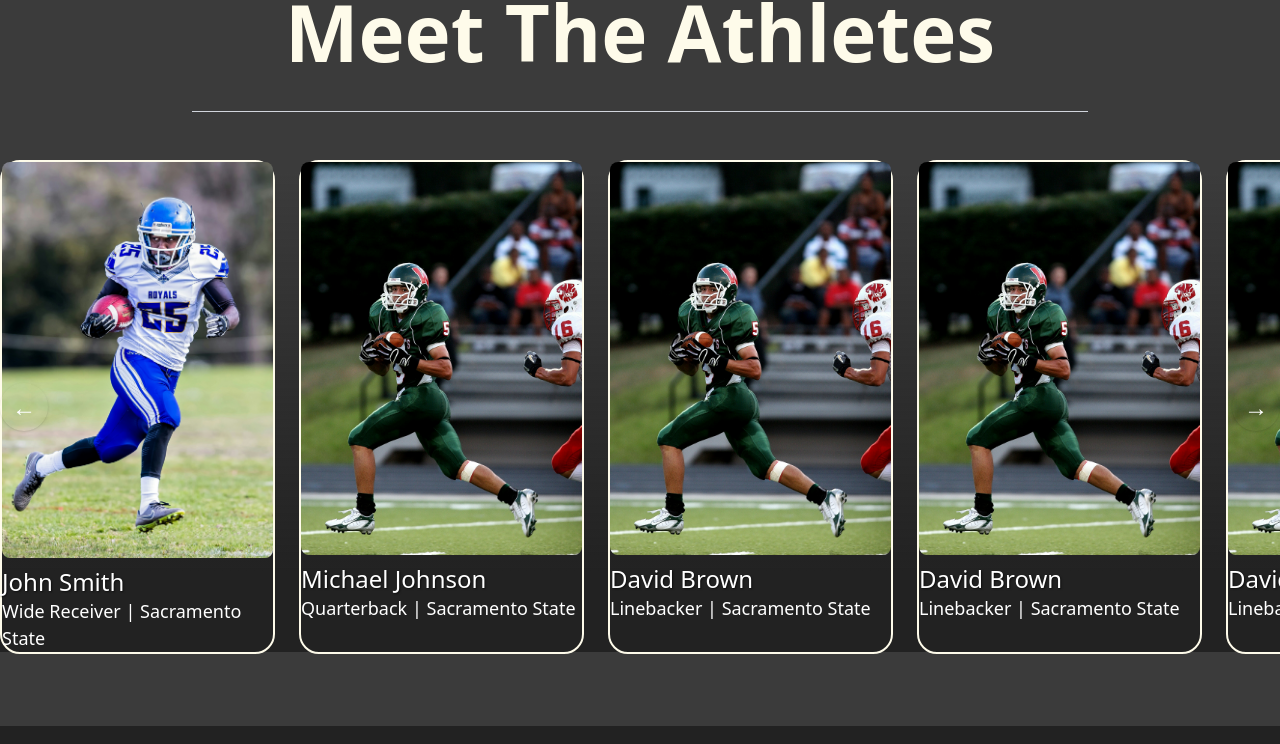
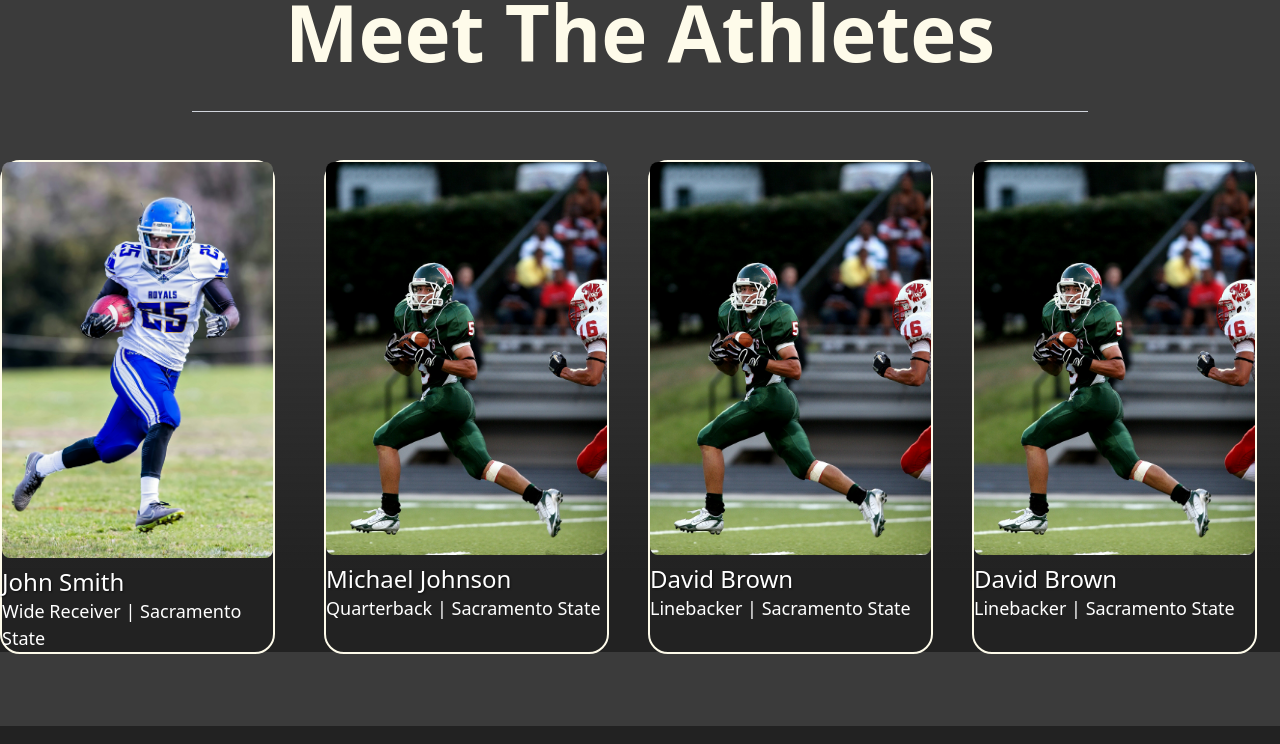
Before and after one commit to Chriscsu/CSC-131-Project-Team-4, a plain HTML site: page athletes.html in a window 1280 px wide. Shown: the part 948-1692 px from the top of the page. Drawn offline with nearby package versions, Linux system fonts and the light colour scheme; a script that the page names is missing.

Commit message:
updated atheltes

```diff
--- a/athletes.html
+++ b/athletes.html
@@ -76,15 +76,15 @@
     </div>
 
 
-    <div class="relative w-full" style="overflow: hidden;">
-        <button id="nextBtn" class=" right_arrow absolute right-0 top-1/2 -translate-y-1/2 z-10 bg-transparent shadow px-3 py-2 rounded-full text-2xl hover:text-red">
+    <div class="" >
+        <!-- <button id="nextBtn" class=" right_arrow absolute right-0 top-1/2 -translate-y-1/2 z-10 bg-transparent shadow px-3 py-2 rounded-full text-2xl hover:text-red">
             →
         </button>
         <button id="prevButton" class="left_arrow absolute left-0 top-1/2 -translate-y-1/2 z-10 bg-transparent shadow px-3 py-2 rounded-full text-2xl hover:text-red">
             ←
-        </button>
+        </button> -->
 
-        <div id="cardSlider" class="flex overflow-x-auto scroll-smooth snap-x snap-mandatory gap-x-6 px-8" style="overflow: hidden">
+        <div id="cardSlider" class="grid grid-cols-1 sm:grid-cols-2 lg:grid-cols-4 gap-4" style="overflow: hidden">
 
             <!-- Card 1 -->
             <div class=" athlete_card flex-none snap-start w-[275px]">
@@ -105,30 +105,6 @@
 
         <div class=" athlete_card flex-none snap-start w-[285px]">
             <img src="images/player2.jpg" alt="Third Player" class="rounded-lg w-full h-auto">
-            <div class="text-left mt-2">
-              <h2 class="text-2xl">David Brown</h2>
-              <p class="text-[18px]">Linebacker | Sacramento State</p>
-            </div>
-        </div>
-
-        <div class=" athlete_card flex-none snap-start w-[285px]">
-            <img src="images/player2.jpg" alt="Third Player" class="rounded-lg w-full h-auto ">
-            <div class="text-left mt-2">
-              <h2 class="text-2xl">David Brown</h2>
-              <p class="text-[18px]">Linebacker | Sacramento State</p>
-            </div>
-        </div>
-
-        <div class=" athlete_card flex-none snap-start w-[285px]">
-            <img src="images/player2.jpg" alt="Third Player" class="rounded-lg w-full h-auto ">
-            <div class="text-left mt-2">
-              <h2 class="text-2xl">David Brown</h2>
-              <p class="text-[18px]">Linebacker | Sacramento State</p>
-            </div>
-        </div>
-
-        <div class=" athlete_card flex-none snap-start w-[285px]">
-            <img src="images/player2.jpg" alt="Third Player" class="rounded-lg w-full h-auto ">
             <div class="text-left mt-2">
               <h2 class="text-2xl">David Brown</h2>
               <p class="text-[18px]">Linebacker | Sacramento State</p>
```
